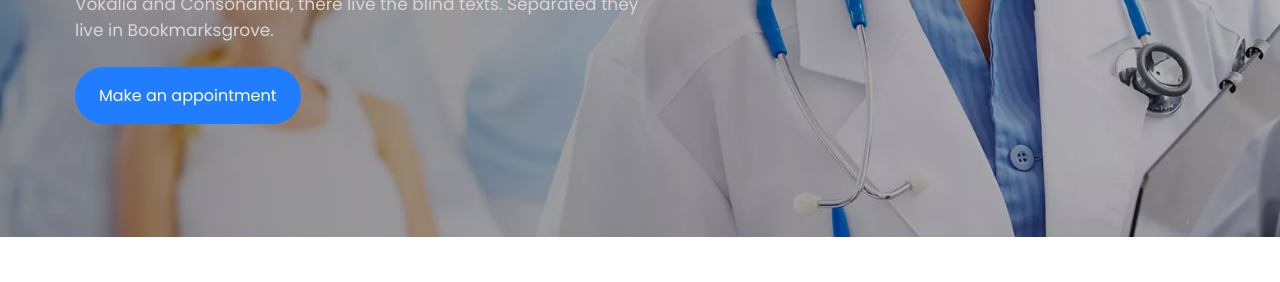
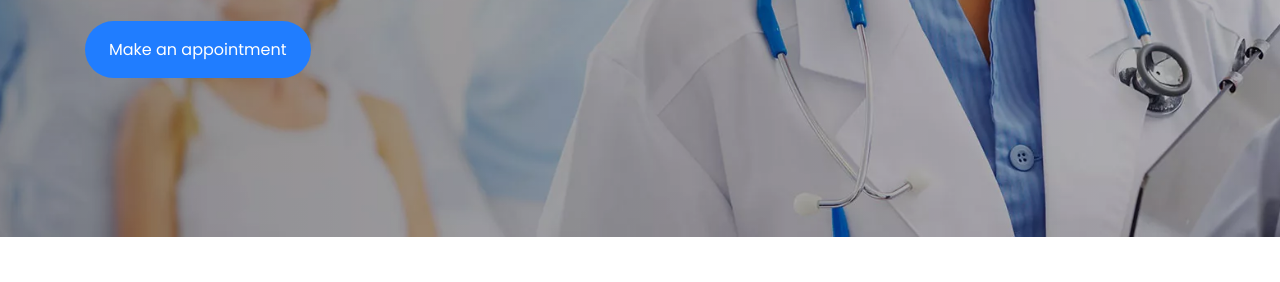
Before and after one commit to Manojpatil10/Mediplus-hospital, a plain HTML site: page index.html in a window 1280 px wide. Shown: the part 563-845 px from the top of the page. Drawn offline with nearby package versions, Linux system fonts and the light colour scheme; a script that the page names is missing.

Commit message:
code updated

```diff
--- a/CSS/style.css
+++ b/CSS/style.css
@@ -49,13 +49,16 @@ header {
   background-size: cover;
   background-repeat: no-repeat;
   background-position: center center;
-  height: 100vh;
+  min-height: 100vh;
 }
 .header{
   display: flex;
   justify-content: center;
   align-items: center;
-  padding: 40px 15px;
+  height: 80vh;
+}
+.header-div{
+  padding: 0 15px;
 }
 .header-div h4 {
   font-size: 14px;
@@ -973,9 +976,9 @@ header {
   .heading{
     font-size: 64px;
   }
-  .header-div{
+  /* .header-div{
     padding: 80px 30px;
-  }
+  } */
   .header p {
     width: 50%;
   }
@@ -1236,9 +1239,9 @@ header {
   .health-priority{
     padding: 200px 0;
   }
-  .header-div{
+  /* .header-div{
     padding: 150px 60px;
-  }
+  } */
   .list-items li a{
     margin: 0 15px;
   }
--- a/index.html
+++ b/index.html
@@ -49,14 +49,15 @@
         Click on the close button to dismiss it.
       </div>
 
-      <nav class="nav-mobile">
-        <a href="#" class="logo-mobile">mediplus</a>
-        <div class="nav-items">
-          <a href="#"><i class="bi bi-list"></i></a>
-        </div>
-      </nav>
+
 
       <header>
+        <nav class="nav-mobile">
+          <a href="#" class="logo-mobile">mediplus</a>
+          <div class="nav-items">
+            <a href="#"><i class="bi bi-list"></i></a>
+          </div>
+        </nav>
         <div class="nav-desktop">
           <div class="blue-div">
             <div class="contact">
@@ -87,7 +88,7 @@
             <button class="nav-btn">appointment</button>
           </div>
         </div>
-        <section class="header">
+        <section class="header container">
           <div class="header-div">
             <h4>welcome to mediplus</h4>
             <h1 class="heading">We are here <span>for your Care</span></h1>
```
